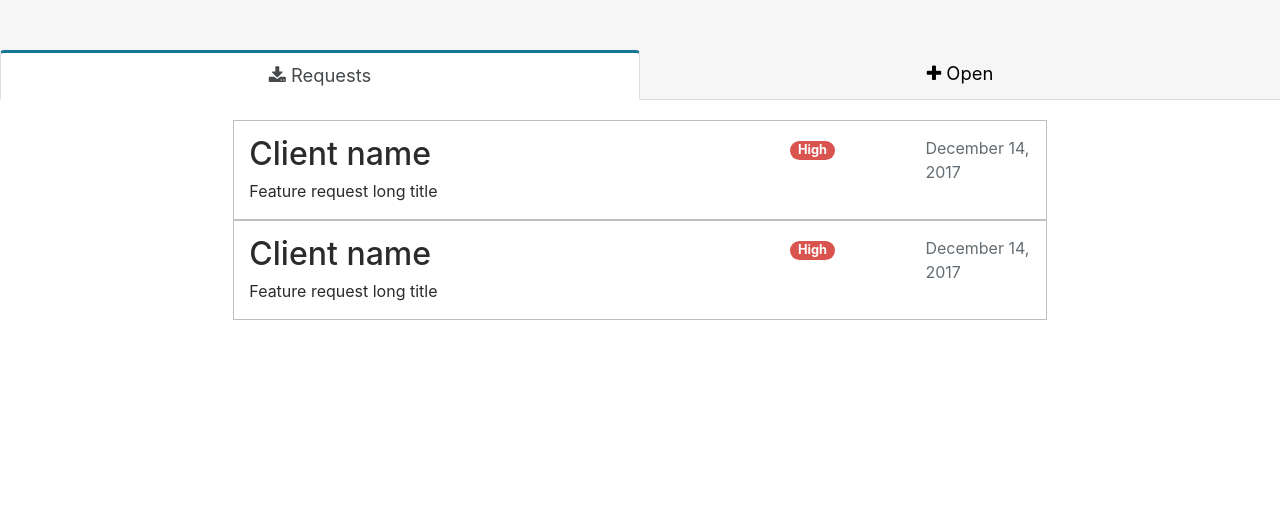
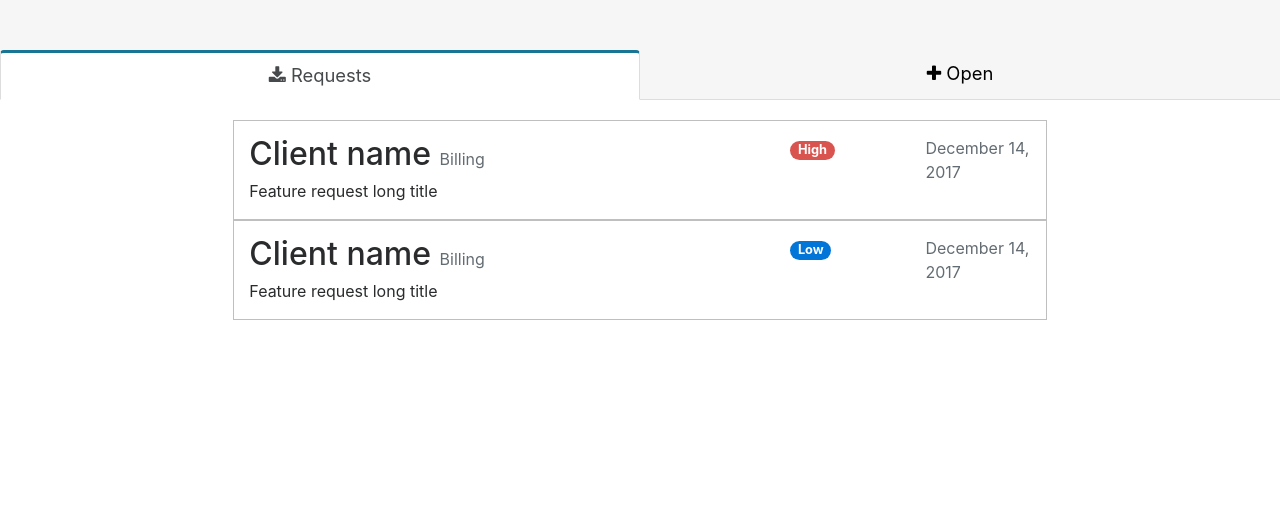
Before and after one commit to augustogoulart/iws-feature-request, a Flask app: page / in a window 1280 px wide. Shown: the part 54-563 px from the top of the page. Run offline with Flask 2, Linux system fonts and the light colour scheme; some libraries are stand-ins or nearby versions.

Commit message:
Product area name alongside client name

```diff
--- a/iws_feature_request/static/css/main.css
+++ b/iws_feature_request/static/css/main.css
@@ -76,3 +76,7 @@ a:hover {
 }
 
 /*************************/
+
+.product-area{
+  font-size: 1rem;
+}
--- a/iws_feature_request/templates/index.html
+++ b/iws_feature_request/templates/index.html
@@ -63,9 +63,14 @@
                 <div class="row justify-content-center ">
                     <div class="col-md-8">
 
+                        <!-- Feature requests row -->
+
                         <div class="row justify-content-center request-row">
+
                             <div class="col-md-8">
-                                <h2>Client name</h2>
+                                <h2>Client name
+                                    <small class="text-muted product-area">Billing</small>
+                                </h2>
                                 <p>Feature request long title</p>
                             </div>
 
@@ -78,21 +83,28 @@
                             </div>
 
                         </div>
+
+                        <!-- /.Feature requests row -->
+
+
+                        <!-- PLACEHOLDER -->
                         <div class="row justify-content-center request-row">
                             <div class="col-md-8">
-                                <h2>Client name</h2>
+                                <h2>Client name
+                                    <small class="text-muted product-area">Billing</small>
+                                </h2>
                                 <p>Feature request long title</p>
                             </div>
 
                             <div class="col-md-2">
-                                <span class="badge badge-pill badge-danger">High</span>
+                                <span class="badge badge-pill badge-primary">Low</span>
                             </div>
 
                             <div class="col-md-2">
                                 <p class="text-muted">December 14, 2017</p>
                             </div>
-
                         </div>
+                        <!-- /.PLACEHOLDER -->
 
                     </div>
                 </div>
```
